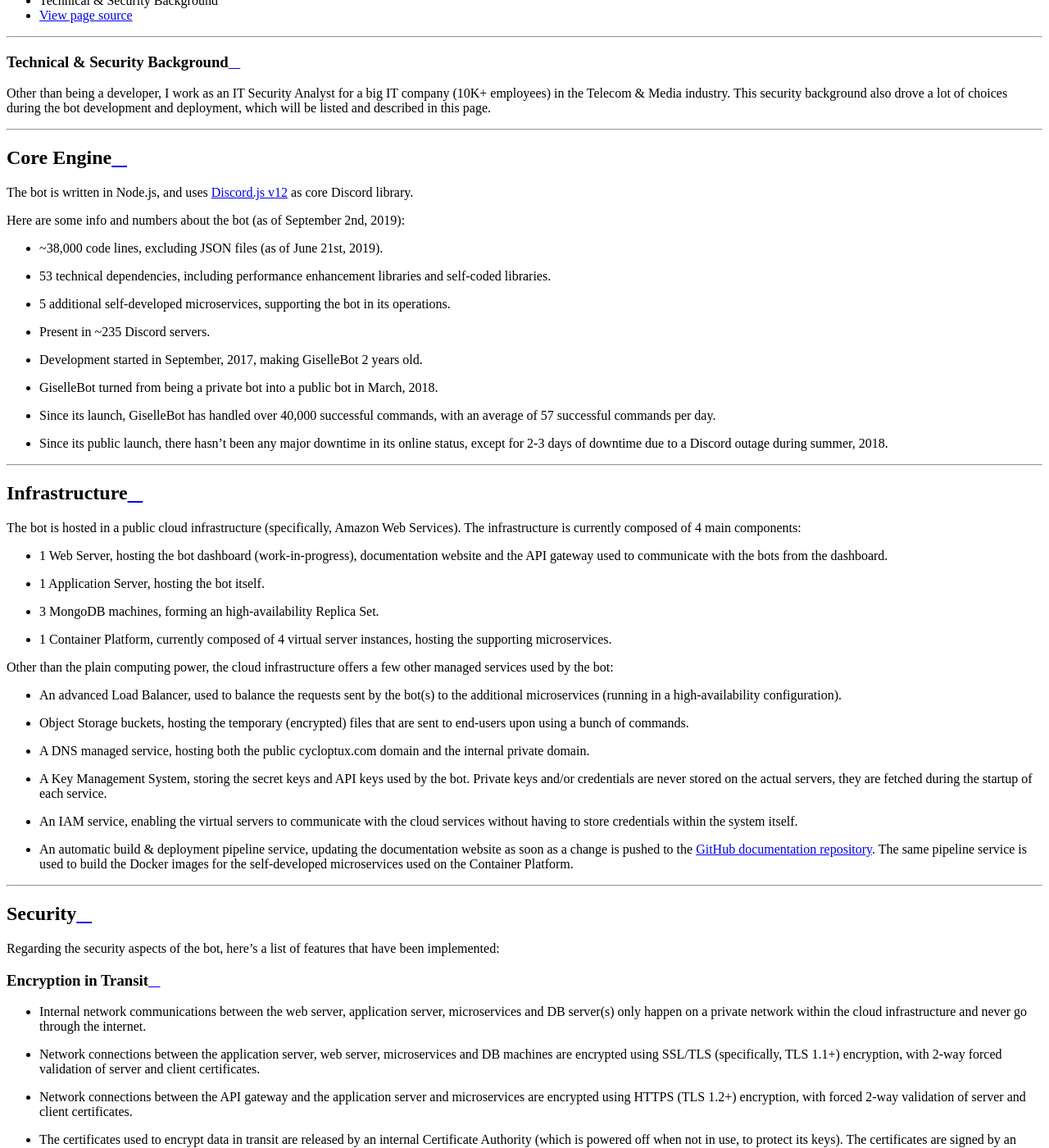
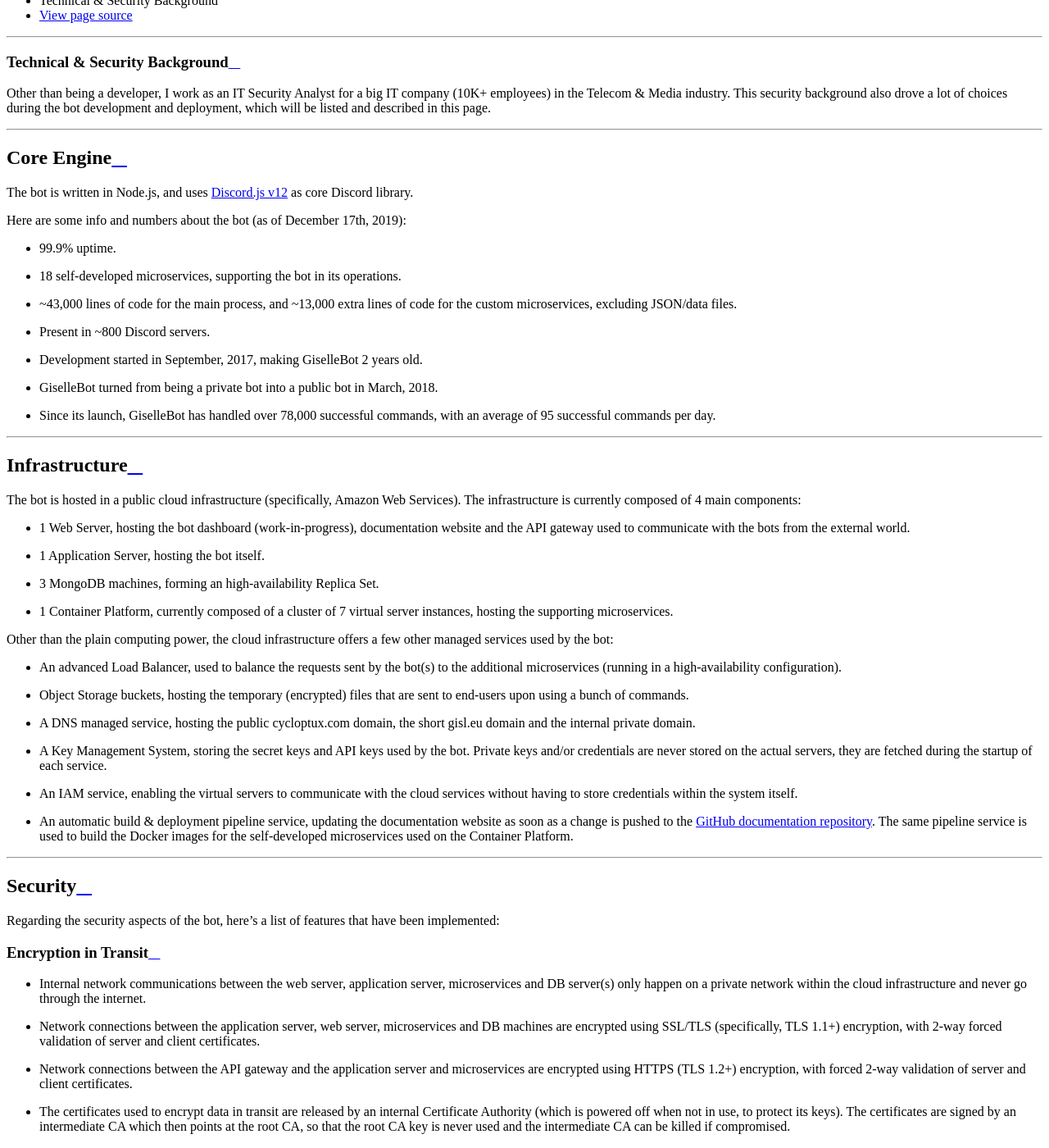
Before and after one commit to cycloptux/GiselleBot-Documentation, a Sphinx documentation site: the page built from docs/source/technical-and-security.rst, in a window 1280 px wide and 1400 px high, scrolled down 1347 px. Shown: the whole window at 82% size. Built offline with Sphinx 7.4.7 and the Read the Docs theme 2.0.0, drawn with Linux system fonts in a browser that asks for light colours; some of the changed text lies outside the part shown.

Commit message:
Updated with latest info.

```diff
--- a/docs/source/technical-and-security.rst
+++ b/docs/source/technical-and-security.rst
@@ -11,16 +11,15 @@ Core Engine
 
 The bot is written in Node.js, and uses `Discord.js v12 <https://discord.js.org/>`_ as core Discord library.
 
-Here are some info and numbers about the bot (as of September 2nd, 2019):
+Here are some info and numbers about the bot (as of December 17th, 2019):
 
-* ~38,000 code lines, excluding JSON files (as of June 21st, 2019).
-* 53 technical dependencies, including performance enhancement libraries and self-coded libraries.
-* 5 additional self-developed microservices, supporting the bot in its operations.
-* Present in ~235 Discord servers.
+* 99.9% uptime.
+* 18 self-developed microservices, supporting the bot in its operations.
+* ~43,000 lines of code for the main process, and ~13,000 extra lines of code for the custom microservices, excluding JSON/data files.
+* Present in ~800 Discord servers.
 * Development started in September, 2017, making GiselleBot 2 years old.
 * GiselleBot turned from being a private bot into a public bot in March, 2018.
-* Since its launch, GiselleBot has handled over 40,000 successful commands, with an average of 57 successful commands per day.
-* Since its public launch, there hasn't been any major downtime in its online status, except for 2-3 days of downtime due to a Discord outage during summer, 2018.
+* Since its launch, GiselleBot has handled over 78,000 successful commands, with an average of 95 successful commands per day.
 
 ....
 
@@ -29,16 +28,16 @@ Infrastructure
 
 The bot is hosted in a public cloud infrastructure (specifically, Amazon Web Services). The infrastructure is currently composed of 4 main components:
 
-* 1 Web Server, hosting the bot dashboard (work-in-progress), documentation website and the API gateway used to communicate with the bots from the dashboard.
+* 1 Web Server, hosting the bot dashboard (work-in-progress), documentation website and the API gateway used to communicate with the bots from the external world.
 * 1 Application Server, hosting the bot itself.
 * 3 MongoDB machines, forming an high-availability Replica Set.
-* 1 Container Platform, currently composed of 4 virtual server instances, hosting the supporting microservices.
+* 1 Container Platform, currently composed of a cluster of 7 virtual server instances, hosting the supporting microservices.
 
 Other than the plain computing power, the cloud infrastructure offers a few other managed services used by the bot:
 
 * An advanced Load Balancer, used to balance the requests sent by the bot(s) to the additional microservices (running in a high-availability configuration).
 * Object Storage buckets, hosting the temporary (encrypted) files that are sent to end-users upon using a bunch of commands.
-* A DNS managed service, hosting both the public cycloptux.com domain and the internal private domain.
+* A DNS managed service, hosting the public cycloptux.com domain, the short gisl.eu domain and the internal private domain.
 * A Key Management System, storing the secret keys and API keys used by the bot. Private keys and/or credentials are never stored on the actual servers, they are fetched during the startup of each service.
 * An IAM service, enabling the virtual servers to communicate with the cloud services without having to store credentials within the system itself.
 * An automatic build & deployment pipeline service, updating the documentation website as soon as a change is pushed to the `GitHub documentation repository <https://github.com/cycloptux/GiselleBot>`_. The same pipeline service is used to build the Docker images for the self-developed microservices used on the Container Platform.
```
Also changed, not shown: other parts of docs/source/technical-and-security.rst (+3 -3 lines).
